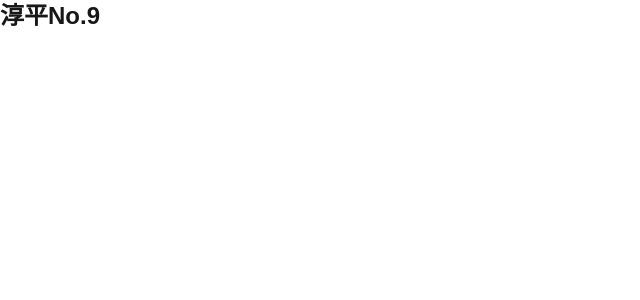
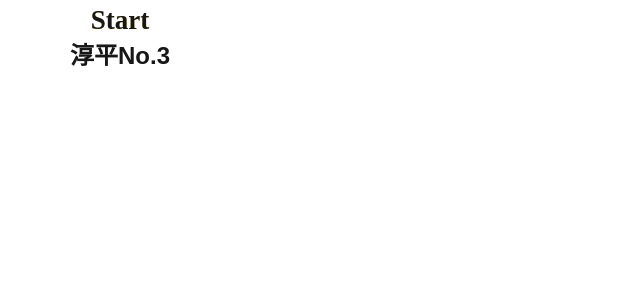
Before and after one commit to Gran-App-Vantan/Slot, a Next.js app in the folder frontend/slot-app/: page /random-role in a window 1280 px wide. Shown: the top 300 px of the page, without its empty margins (0-640 px from the left). Built offline with nearby package versions, Linux system fonts and the light colour scheme.

Commit message:
stop押された時にroleが変わるように作成

```diff
--- a/frontend/slot-app/app/random-role/page.tsx
+++ b/frontend/slot-app/app/random-role/page.tsx
@@ -1,11 +1,10 @@
 'use client';
-import GetRole from "../../components/role/get-role";
+import StartStop from "../../components/StartStop";
 
 export default function Role() {
-    const role = GetRole();
     return (
         <div className="text-2xl font-bold">
-            {role}
+            <StartStop />
         </div>
     );
 }
--- a/frontend/slot-app/components/StartStop.tsx
+++ b/frontend/slot-app/components/StartStop.tsx
@@ -1,16 +1,31 @@
 "use client";
 import { useState } from "react";
+import GetRole from "./role/get-role";
 
-export default function StartStop() {
+interface StartStop {
+    onStop?: () => void;
+}
+
+
+export default function StartStop( { onStop }: StartStop ) {
     const [isRunning, setIsRunning] = useState(false);
 
-    return (
-        <div>
-            <button className="border-gold-inner-green w-60 h-16" onClick={() => setIsRunning(!isRunning)}>
-                <span className={"size-27 " + `${isRunning ? "text-red" : "text-gold"}`}>
-                    {isRunning ? "Stop" : "Start"}
-                </span>
-            </button>
-        </div>
-    )
+    const handleClick = () => {
+        if (isRunning) {
+            setIsRunning(false);
+            onStop?.();
+            GetRole();
+            console.log(GetRole());
+        } else {
+            setIsRunning(true);
+            console.log("Start");
+        }
+    };
+
+    return <button className="border-gold-inner-green w-60 h-16" onClick={handleClick}>
+        <span className={"size-27 " + `${isRunning ? "text-red" : "text-gold"}`}>
+            {isRunning ? "Stop" : "Start"}
+        </span>
+        <div>{GetRole()}</div>
+    </button>
 }
```
